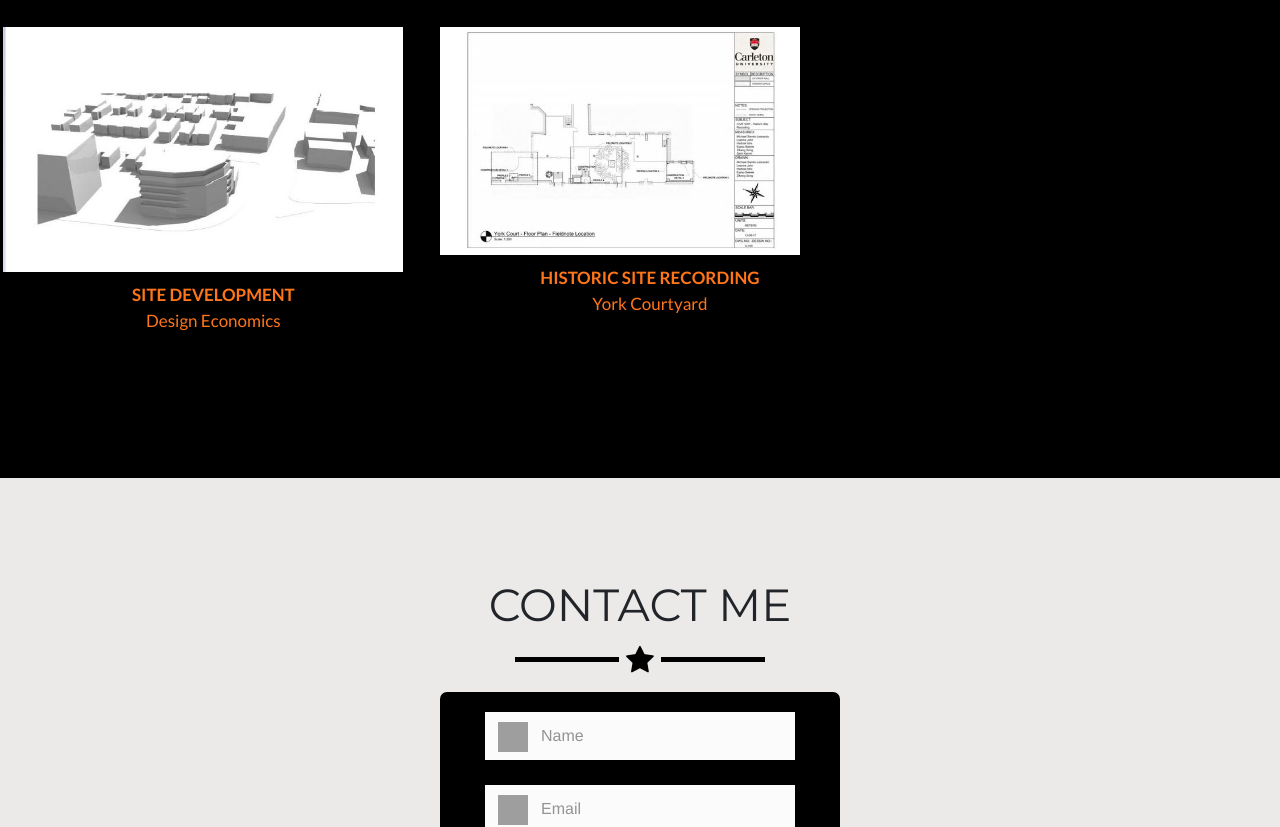
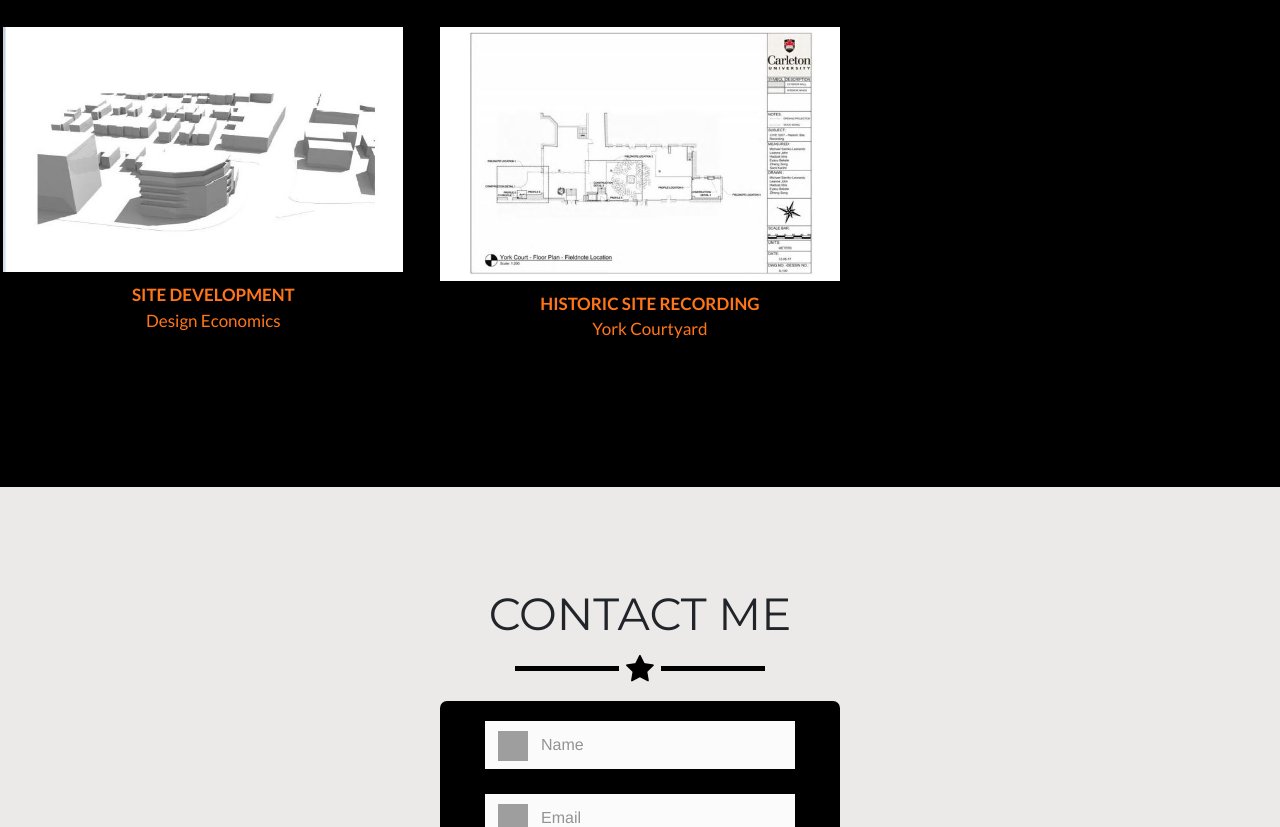
Before and after one commit to Interiorcarwash/Eyasu101.github.io, a website: page index.html in a window 1280 px wide. Shown: the part 3347-4174 px from the top of the page. Drawn offline with nearby package versions, Linux system fonts and the light colour scheme; files that its build step writes are made by us from their sources; grey boxes are pictures that could not be loaded.

Commit message:
Update index.html

```diff
--- a/index.html
+++ b/index.html
@@ -427,7 +427,7 @@ Minor-Business   <br> Caleton University, Ottawa, ON (2013-Present)</li>
                   <i class="fa fa-search-plus fa-3x"></i>
                 </div>
               </div>
-               <img height="220px" width="360px" src="siterecording.JPG" class="img-fluid" alt="">
+               <img height="220px" width="400px" src="siterecording.JPG" class="img-fluid" alt="">
             </a>
 			<center><p style="font-size:17px;margin-top:15px;color:#ff751a;margin-left:20px"><b>HISTORIC SITE RECORDING</b><br>York Courtyard</p></center>
 
```
